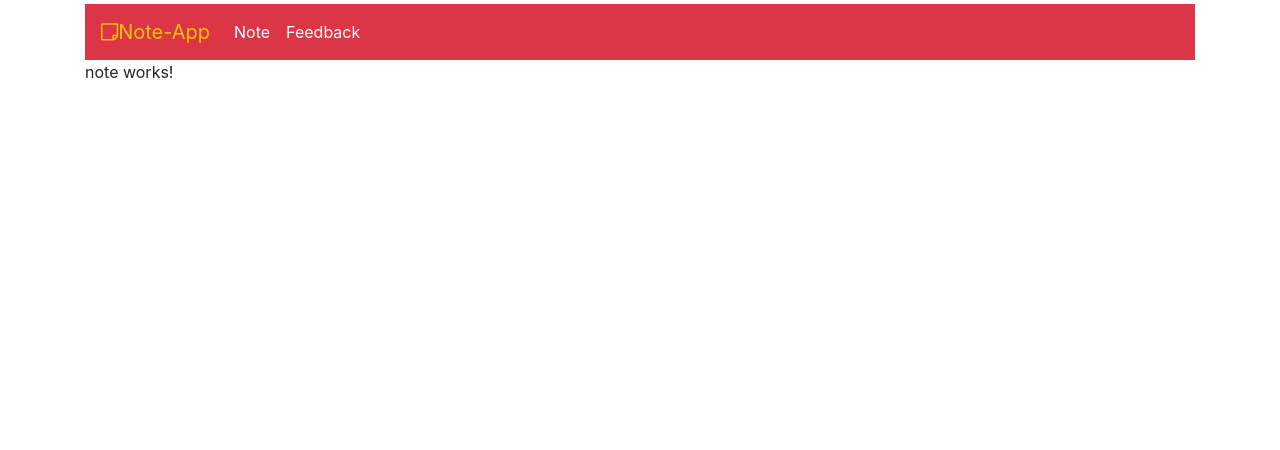
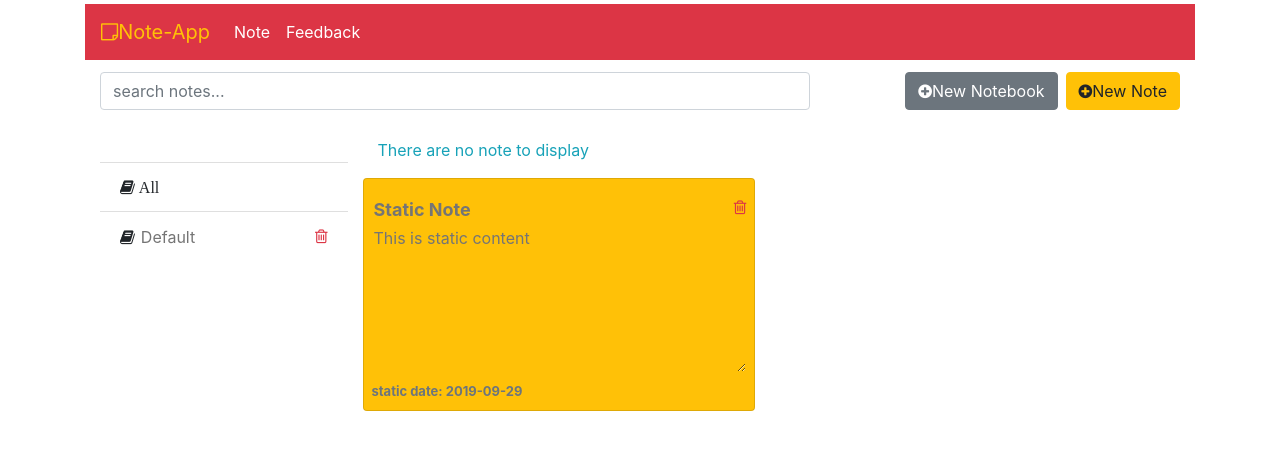
Before and after one commit to Mohammadhussain257/Note-web-app, an Angular app in the folder note-app-frontend/: page /notes in a window 1280 px wide. Shown: the top 450 px of the page. Built offline with nearby package versions, Linux system fonts and the light colour scheme.

Commit message:
design ready for implement

```diff
--- a/note-app-frontend/src/app/feedback/feedback.component.html
+++ b/note-app-frontend/src/app/feedback/feedback.component.html
@@ -1 +1,27 @@
-<p>feedback works!</p>
+<div class="container">
+  <div class="row">
+    <div class="offset-3"></div>
+    <div class="col-md-6 mt-4">
+      <form>
+      <div class="form-group">
+        <label class="text-black-50" for="name">Your Full Name</label>
+        <input name="name" type="text" class="form-control" id="name" placeholder="eg: John Doe" required>
+      </div>
+      <div class="form-group">
+        <label class="text-black-50" for="email">Email</label>
+        <input name="email" type="email" class="form-control" id="email" placeholder="eg: johndoe@gmail.com" required>
+      </div>
+      <div class="form-group">
+        <label class="text-black-50" for="feedback">Feedback</label>
+        <textarea rows="10" name="feedback" class="form-control" id="feedback" placeholder="write your feedback here" required></textarea>
+      </div>
+      <div>
+        <button class="btn btn-primary pull-right" type="submit">
+          <i class="fa fa-envelope-o"></i>
+          <span>Send Feedback</span></button>
+      </div>
+      </form>
+    </div>
+    <div class="offset-3"></div>
+  </div>
+</div>
--- a/note-app-frontend/src/app/note/note.component.html
+++ b/note-app-frontend/src/app/note/note.component.html
@@ -1 +1,64 @@
-<p>note works!</p>
+<!--Note Menu-->
+<div class="container">
+  <div class="row" style="margin-top:12px;">
+    <div class="col-md-8">
+      <input type="text" class="form-control" style="width: 100%;" placeholder="search notes...">
+    </div>
+    <div class="col-md-4">
+      <button type="button" class="btn btn-warning pull-right ml-2">
+        <i class="fa fa-plus-circle"></i>
+        <span>New Note</span>
+      </button>
+      <button type="button" class="btn btn-secondary pull-right">
+        <i class="fa fa-plus-circle"></i>
+        <span>New Notebook</span>
+      </button>
+    </div>
+  </div>
+
+<!--  Note Content-->
+  <div class="row" style="margin-top: 28px;">
+    <!--Notebook Menu-->
+    <div class="col-md-3">
+      <br>
+      <div class="list-group list-group-flush">
+        <a class="list-group-item list-group-item-action">
+          <i class="fa fa-book">&nbsp;All</i>
+        </a>
+        <a class="list-group-item list-group-item-action">
+          <i class="fa fa-book">&nbsp;</i>
+          <input type="text" class="input-label" style="width: 80%;" placeholder="Default">
+          <a class="text-danger pull-right">
+            <i class="fa fa-trash-o"></i>
+          </a>
+        </a>
+      </div>
+    </div>
+
+<!--    Note Panel-->
+    <div class="col-md-9">
+      <div class="row">
+        <div class="col-md-12">
+          <p class="text-info">There are no note to display</p>
+        </div>
+      </div>
+      <div class="row">
+        <!--Note list-->
+        <div class="card bg-warning">
+          <div class="card-body" style="padding: 8px; margin-top: 8px;">
+            <!--title-->
+            <div>
+              <input type="text" class="input-label-lg" placeholder="Static Note">
+              <a class="pull-right text-danger">
+                <i class="fa fa-trash-o"></i>
+              </a>
+            </div>
+            <!--Textarea-->
+            <textarea class="input-label" style="width: 100%;" rows="6" placeholder="This is static content"></textarea>
+            <strong class="text-secondary" style="font-size: small;">static date: 2019-09-29</strong>
+          </div>
+        </div>
+      </div>
+    </div>
+  </div>
+</div>
--- a/note-app-frontend/src/styles.css
+++ b/note-app-frontend/src/styles.css
@@ -1,3 +1,20 @@
 /* You can add global styles to this file, and also import other style files */
 @import "~bootstrap/dist/css/bootstrap.min.css";
 @import "~font-awesome/css/font-awesome.css";
+
+
+.list-group{
+  cursor: pointer;
+}
+.input-label{
+  background: rgba(0, 0, 0, 0);
+  border: none;
+  cursor: pointer;
+}
+.input-label-lg{
+  background: rgba(0,0,0,0);
+  border: none;
+  cursor: pointer;
+  font-size: large;
+  font-weight: bold;
+}
```
